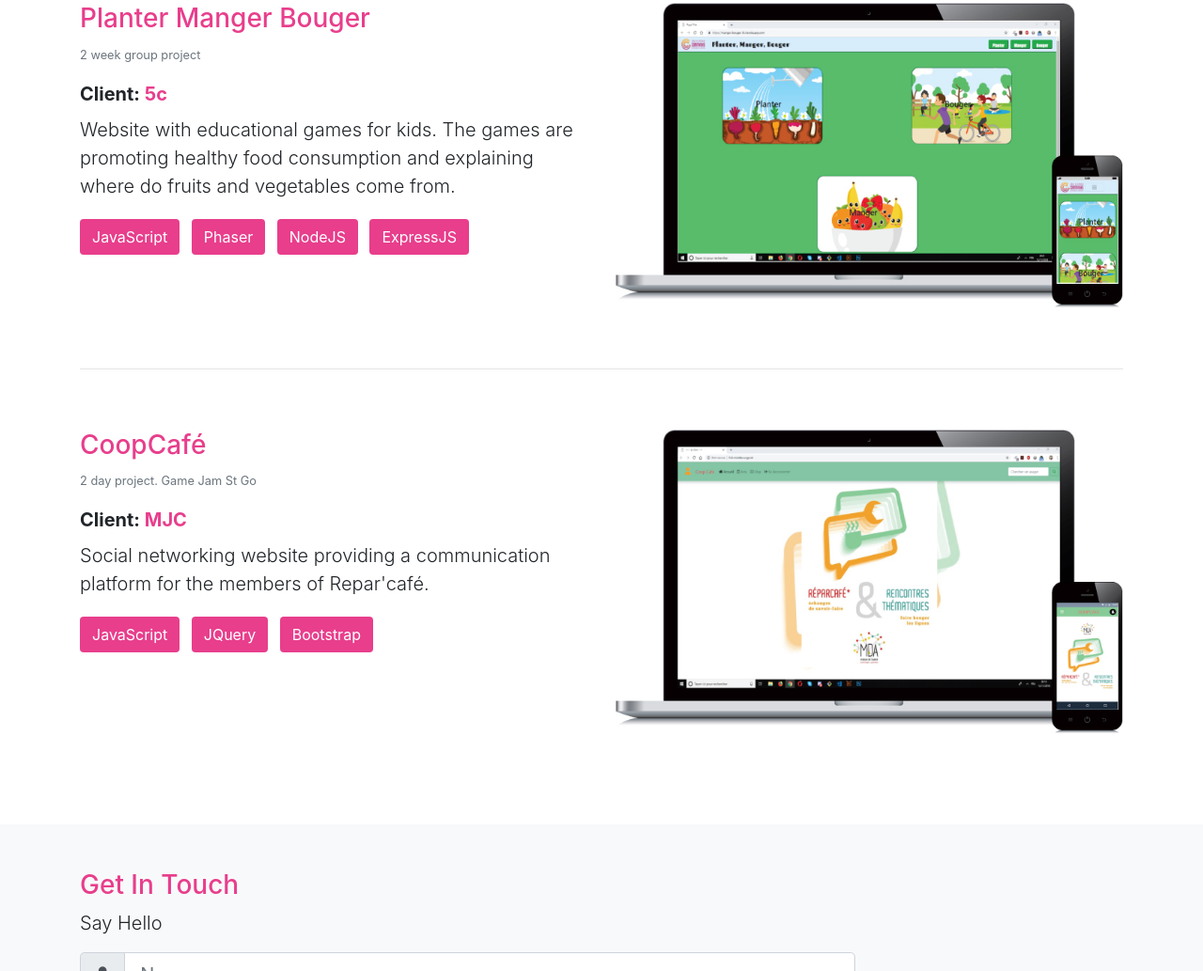
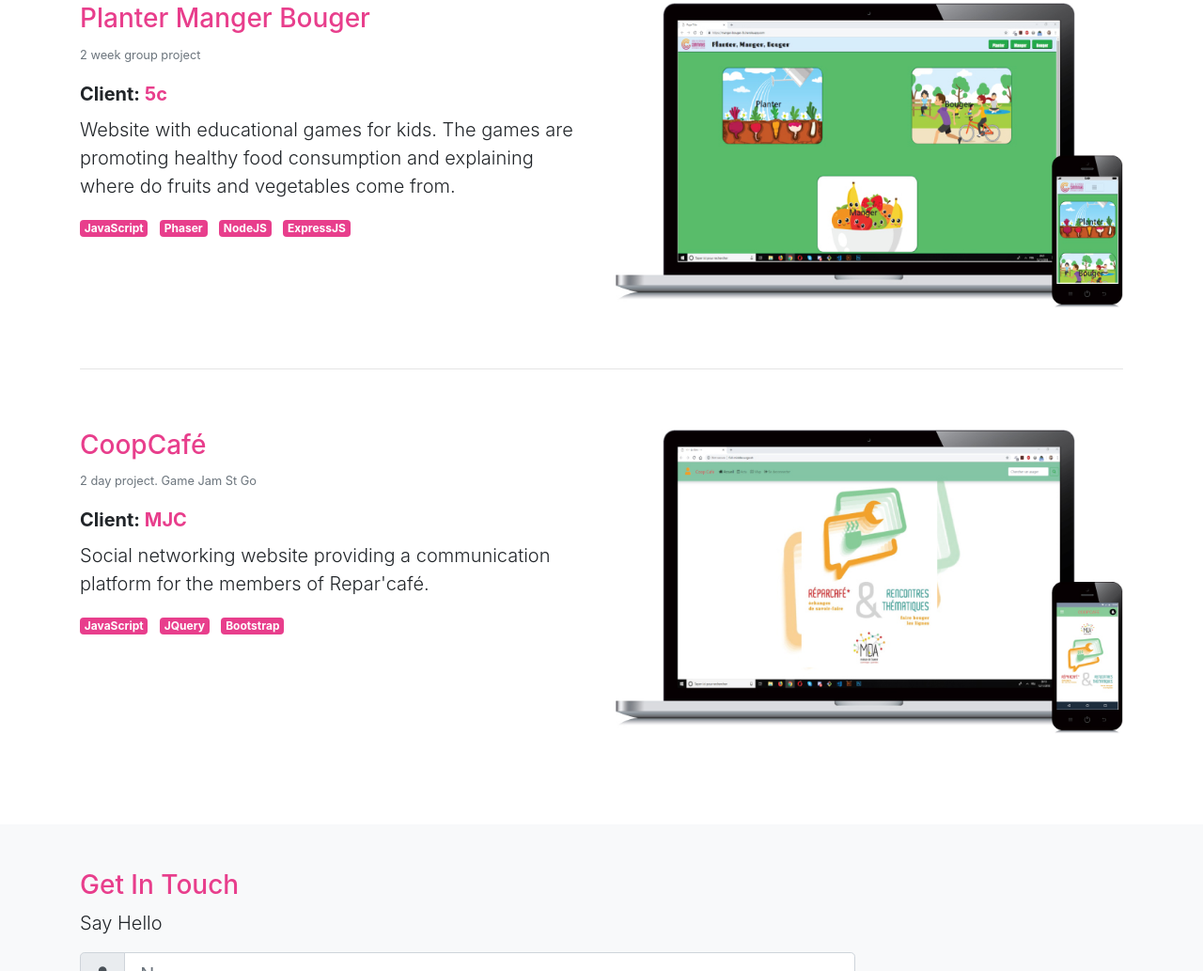
Before and after one commit to RashidMall/portfolio-v1, a website: page src/index.html in a window 1280 px wide. Shown: the part 2194-3227 px from the top of the page at 94% size. Drawn offline with Linux system fonts and the light colour scheme.

Commit message:
Fix badges and pointer

```diff
--- a/src/index.html
+++ b/src/index.html
@@ -169,7 +169,7 @@
                             <div id="collapse1" class="collapse">
                                 <div class="card-body">
                                     <p class="lead">
-                                        I build web products using best-in practice technologies, frameworks & responsive web design.
+                                        I build web products using best-in-practice technologies, frameworks & responsive web design.
                                     </p>
                                     <ul class="list-group list-group-flush">
                                         <li class="list-group-item">HTML5</li>
@@ -272,10 +272,10 @@
                     </div>
                     <div class="solution py-2">
                         <ul class="list-inline">
-                            <li class="list-inline-item btn bg-primary text-white">JavaScript</li>
-                            <li class="list-inline-item btn bg-primary text-white">Phaser</li>
-                            <li class="list-inline-item btn bg-primary text-white">NodeJS</li>
-                            <li class="list-inline-item btn bg-primary text-white">ExpressJS</li>
+                            <li class="list-inline-item badge badge-primary badge">JavaScript</li>
+                            <li class="list-inline-item badge badge-primary badge">Phaser</li>
+                            <li class="list-inline-item badge badge-primary badge">NodeJS</li>
+                            <li class="list-inline-item badge badge-primary badge">ExpressJS</li>
                         </ul>
                     </div>
                 </div>
@@ -296,9 +296,9 @@
                     </div>
                     <div class="solution py-2">
                         <ul class="list-inline">
-                            <li class="list-inline-item btn bg-primary text-white">JavaScript</li>
-                            <li class="list-inline-item btn bg-primary text-white">JQuery</li>
-                            <li class="list-inline-item btn bg-primary text-white">Bootstrap</li>
+                            <li class="list-inline-item badge badge-primary badge">JavaScript</li>
+                            <li class="list-inline-item badge badge-primary badge">JQuery</li>
+                            <li class="list-inline-item badge badge-primary badge">Bootstrap</li>
                         </ul>
                     </div>
                 </div>
--- a/src/scss/style.scss
+++ b/src/scss/style.scss
@@ -48,6 +48,12 @@ h1 {
     }
 }
 
+#skills {
+    .card-header {
+        cursor: pointer;
+    }
+}
+
 #projects {
     img {
         width: 100%;
```
Also changed, not shown: src/css/style.css.
